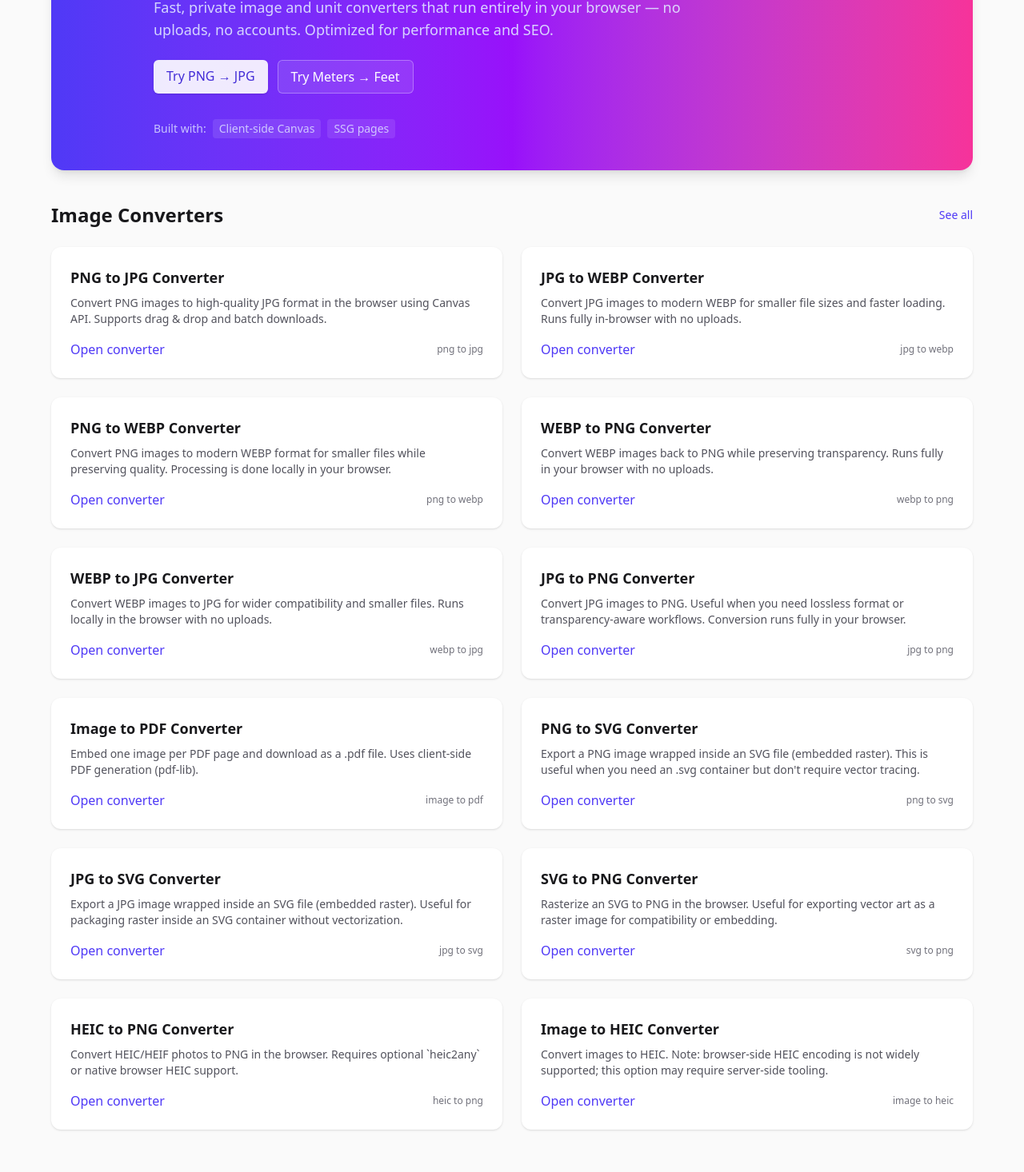
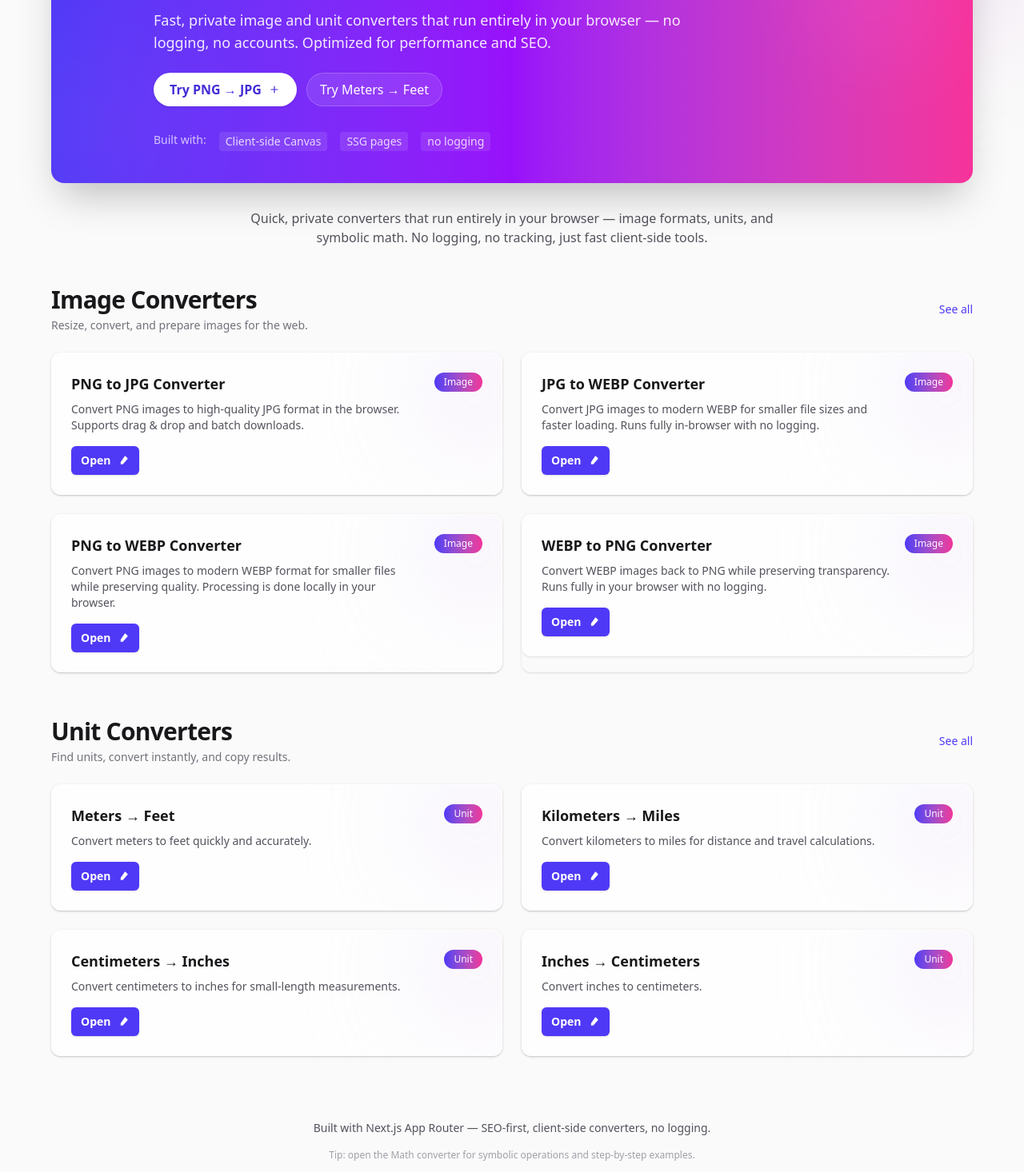
Before and after one commit to SupunCharuka/onlineconvertkit, a Next.js app: page / in a window 1280 px wide. Shown: the part 242-1708 px from the top of the page at 80% size. Built offline with nearby package versions, Linux system fonts and the light colour scheme.

Commit message:
Refactor descriptions and UI elements across converters for improved clarity and consistency

```diff
--- a/app/image-converter/[slug]/page.tsx
+++ b/app/image-converter/[slug]/page.tsx
@@ -37,7 +37,7 @@ export default async function Page({ params }: { params: Params | Promise<Params
 
   const faqs = [
     { question: `Is ${converter.name} free to use?`, answer: `Yes — ${converter.name} runs in your browser and is free to use.` },
-    { question: `Do files leave my device?`, answer: `No. All processing happens locally in your browser with no uploads.` },
+    { question: `Do files leave my device?`, answer: `No. All processing happens locally in your browser with no logging.` },
   ];
 
   return (
--- a/app/image-converter/page.tsx
+++ b/app/image-converter/page.tsx
@@ -4,11 +4,11 @@ import { imageConverters } from "../../data/imageConverters";
 
 export default function ImageIndexPage() {
   return (
-    <main className="min-h-screen bg-gradient-to-b from-white to-zinc-50 dark:from-black dark:to-zinc-900 py-12 px-6">
+    <main className="min-h-screen bg-zinc-50 dark:bg-black py-12 px-6">
       <div className="mx-auto max-w-6xl">
         <header className="mb-8 text-center">
           <h1 className="text-4xl sm:text-5xl font-bold text-zinc-900 dark:text-zinc-50">Image Converters</h1>
-          <p className="mt-3 max-w-2xl mx-auto text-sm text-zinc-600 dark:text-zinc-400">Convert and optimize images directly in your browser — no uploads required. Fast, private, and lightweight.</p>
+          <p className="mt-3 max-w-2xl mx-auto text-sm text-zinc-600 dark:text-zinc-400">Convert and optimize images directly in your browser — no logging required. Fast, private, and lightweight.</p>
         </header>
 
         <div className="grid grid-cols-1 sm:grid-cols-2 lg:grid-cols-3 gap-6">
--- a/app/math/page.tsx
+++ b/app/math/page.tsx
@@ -9,7 +9,7 @@ export const metadata = {
 
 export default function MathPage() {
   return (
-    <main className="min-h-screen bg-gradient-to-b from-white to-zinc-50 dark:from-black dark:to-zinc-900 py-12 px-6">
+    <main className="min-h-screen bg-zinc-50 dark:bg-black py-12 px-6">
       <div className="mx-auto max-w-4xl">
         <header className="mb-8 text-center">
           <h1 className="text-4xl sm:text-5xl font-bold text-zinc-900 dark:text-zinc-50">Math Converter</h1>
--- a/app/page.tsx
+++ b/app/page.tsx
@@ -6,36 +6,56 @@ import ConverterCard from "../components/ConverterCard";
 
 export default function Home() {
   return (
-    <main className="min-h-screen bg-zinc-50 dark:bg-black py-12 px-6">
-      <div className="mx-auto max-w-6xl">
+    <main className="min-h-screen bg-zinc-50 dark:bg-black py-16 px-6">
+      <div className="mx-auto max-w-6xl relative">
+        {/* decorative blob */}
+        <div className="pointer-events-none hidden md:block absolute -right-20 -top-20 w-64 h-64 bg-gradient-to-br from-indigo-200 to-pink-200 opacity-40 blur-3xl rounded-full mix-blend-multiply dark:from-indigo-900 dark:to-pink-800 dark:opacity-20" />
+
         <Hero />
 
-        <section className="mt-10">
+        <div className="mt-8 text-center max-w-2xl mx-auto">
+          <p className="text-zinc-600 dark:text-zinc-300">Quick, private converters that run entirely in your browser — image formats, units, and symbolic math. No logging, no tracking, just fast client-side tools.</p>
+        </div>
+
+        <section className="mt-12">
           <div className="flex items-center justify-between">
-            <h2 className="text-2xl font-semibold">Image Converters</h2>
-            <Link href="/image-converter" className="text-sm text-indigo-600">See all</Link>
+            <div>
+              <h2 className="text-3xl font-bold tracking-tight">Image Converters</h2>
+              <p className="text-sm text-zinc-500 mt-1">Resize, convert, and prepare images for the web.</p>
+            </div>
+            <Link href="/image-converter" className="text-sm text-indigo-600 font-medium">See all</Link>
           </div>
+
           <div className="mt-6 grid grid-cols-1 sm:grid-cols-2 gap-6">
-            {imageConverters.map((c) => (
-              <ConverterCard key={c.slug} converter={c} kind="image" />
+            {imageConverters.slice(0, 4).map((c) => (
+              <div key={c.slug} className="transform-gpu hover:scale-[1.02] transition-shadow transition-transform shadow-sm hover:shadow-lg rounded-xl">
+                <ConverterCard converter={c} kind="image" />
+              </div>
             ))}
           </div>
         </section>
 
-        <section className="mt-12">
+        <section className="mt-14">
           <div className="flex items-center justify-between">
-            <h2 className="text-2xl font-semibold">Unit Converters</h2>
-            <Link href="/unit-converter" className="text-sm text-indigo-600">See all</Link>
+            <div>
+              <h2 className="text-3xl font-bold tracking-tight">Unit Converters</h2>
+              <p className="text-sm text-zinc-500 mt-1">Find units, convert instantly, and copy results.</p>
+            </div>
+            <Link href="/unit-converter" className="text-sm text-indigo-600 font-medium">See all</Link>
           </div>
+
           <div className="mt-6 grid grid-cols-1 sm:grid-cols-2 gap-6">
-            {unitConverters.map((c) => (
-              <ConverterCard key={c.slug} converter={c} kind="unit" />
+            {unitConverters.slice(0, 4).map((c) => (
+              <div key={c.slug} className="transform-gpu hover:scale-[1.02] transition-shadow transition-transform shadow-sm hover:shadow-lg rounded-xl">
+                <ConverterCard converter={c} kind="unit" />
+              </div>
             ))}
           </div>
         </section>
 
-        <footer className="mt-16 text-center text-sm text-zinc-500">
-          Built with Next.js App Router — SEO-first, client-side conversions, and no uploads.
+        <footer className="mt-20 text-center">
+          <div className="text-sm text-zinc-600 dark:text-zinc-400">Built with Next.js App Router — SEO-first, client-side converters, no logging.</div>
+          <div className="mt-4 text-xs text-zinc-400">Tip: open the Math converter for symbolic operations and step-by-step examples.</div>
         </footer>
       </div>
     </main>
--- a/components/ConverterCard.tsx
+++ b/components/ConverterCard.tsx
@@ -7,14 +7,33 @@ type Props = { converter: ImageConverter | UnitConverter; kind: "image" | "unit"
 
 export default function ConverterCard({ converter, kind }: Props) {
   return (
-    <article className="group bg-white dark:bg-zinc-900 rounded-xl p-6 shadow-sm hover:shadow-md transition-shadow">
-      <h3 className="text-lg font-semibold text-zinc-900 dark:text-zinc-50">{converter.name}</h3>
-      <p className="mt-2 text-sm text-zinc-600 dark:text-zinc-300">{converter.description}</p>
+    <article className="group relative overflow-hidden rounded-xl p-6 bg-white/70 dark:bg-zinc-900/60 backdrop-blur-sm border border-transparent hover:border-zinc-200 dark:hover:border-zinc-700 shadow-sm hover:shadow-lg transition transform-gpu hover:-translate-y-0.5">
+      <div className="absolute -top-6 -right-10 w-36 h-36 bg-gradient-to-br from-indigo-200 to-pink-200 opacity-30 rounded-full blur-3xl pointer-events-none mix-blend-multiply dark:from-indigo-900 dark:to-pink-800 dark:opacity-10" />
+
+      <div className="flex items-start justify-between">
+        <div>
+          <h3 className="text-lg font-semibold text-zinc-900 dark:text-zinc-50">{converter.name}</h3>
+          <p className="mt-2 text-sm text-zinc-600 dark:text-zinc-300 max-w-xl">{converter.description}</p>
+        </div>
+        <div className="ml-4 flex-shrink-0">
+          <div className="px-3 py-1 rounded-full bg-gradient-to-r from-indigo-600 to-pink-500 text-white text-xs font-medium">{kind === 'image' ? 'Image' : 'Unit'}</div>
+        </div>
+      </div>
+
       <div className="mt-4 flex items-center justify-between">
-        <Link href={`/${kind}-converter/${converter.slug}`} className="text-indigo-600 hover:underline font-medium">
-          Open converter
+        <Link href={`/${kind}-converter/${converter.slug}`} className="inline-flex items-center gap-2 bg-indigo-600 text-white px-3 py-2 rounded-md text-sm font-semibold shadow hover:scale-[1.02] transition-transform">
+          Open
+          <svg xmlns="http://www.w3.org/2000/svg" className="h-4 w-4" viewBox="0 0 20 20" fill="currentColor" aria-hidden>
+            <path fillRule="evenodd" d="M12.293 3.293a1 1 0 011.414 0l3 3a1 1 0 010 1.414L9.414 16H6v-3.414L12.293 3.293z" clipRule="evenodd" />
+          </svg>
         </Link>
-        <div className="text-xs text-zinc-500">{converter.keywords?.[0] ?? converter.from + " → " + converter.to}</div>
+
+        <div className="text-xs text-zinc-500 flex items-center gap-2 hidden">
+          {converter.keywords?.slice(0,3).map((k) => (
+            <span key={k} className="px-2 py-0.5 rounded bg-zinc-100 dark:bg-zinc-800 text-xs">{k}</span>
+          ))}
+          {!converter.keywords && <span className="px-2 py-0.5 rounded bg-zinc-100 dark:bg-zinc-800 text-xs">{converter.from} → {converter.to}</span>}
+        </div>
       </div>
     </article>
   );
--- a/components/Hero.tsx
+++ b/components/Hero.tsx
@@ -3,24 +3,31 @@ import Link from "next/link";
 
 export default function Hero() {
   return (
-    <header className="relative overflow-hidden rounded-2xl bg-gradient-to-r from-indigo-600 via-purple-600 to-pink-500 text-white p-10 shadow-lg">
-      <div className="max-w-4xl mx-auto">
+    <header className="relative overflow-hidden rounded-2xl bg-gradient-to-r from-indigo-600 via-purple-600 to-pink-500 text-white p-10 shadow-2xl">
+      <div className="absolute -left-20 -bottom-10 w-56 h-56 bg-white/10 blur-3xl rounded-full mix-blend-overlay pointer-events-none" />
+      <div className="absolute right-6 top-0 w-48 h-48 bg-white/10 blur-2xl rounded-full mix-blend-overlay pointer-events-none" />
+
+      <div className="max-w-4xl mx-auto relative z-10">
         <h1 className="text-4xl sm:text-5xl font-extrabold leading-tight">All-in-one Converter</h1>
-        <p className="mt-4 text-lg text-indigo-100/90 max-w-2xl">Fast, private image and unit converters that run entirely in your browser — no uploads, no accounts. Optimized for performance and SEO.</p>
+        <p className="mt-4 text-lg text-white/90 max-w-2xl">Fast, private image and unit converters that run entirely in your browser — no logging, no accounts. Optimized for performance and SEO.</p>
 
         <div className="mt-6 flex flex-wrap gap-3">
-          <Link href="/image-converter/png-to-jpg" className="inline-block rounded-md bg-white/90 text-indigo-700 px-4 py-2 font-medium shadow hover:bg-white">
+          <Link href="/image-converter/png-to-jpg" className="inline-flex items-center gap-2 rounded-full bg-white text-indigo-700 px-5 py-2 font-semibold shadow hover:scale-[1.02] transition-transform">
             Try PNG → JPG
+            <svg xmlns="http://www.w3.org/2000/svg" className="h-4 w-4" viewBox="0 0 20 20" fill="currentColor" aria-hidden>
+              <path d="M10 5v10m5-5H5" stroke="currentColor" strokeWidth="1.5" strokeLinecap="round" strokeLinejoin="round" />
+            </svg>
           </Link>
-          <Link href="/unit-converter/meters-to-feet" className="inline-block rounded-md bg-white/10 border border-white/30 text-white px-4 py-2 font-medium hover:bg-white/20">
+          <Link href="/unit-converter/meters-to-feet" className="inline-flex items-center gap-2 rounded-full bg-white/10 border border-white/20 text-white px-4 py-2 font-medium hover:bg-white/20 transition">
             Try Meters → Feet
           </Link>
         </div>
 
-        <div className="mt-8 text-sm text-indigo-100/80">
-          <span className="mr-2">Built with:</span>
+        <div className="mt-8 text-sm text-white/80 flex flex-wrap gap-2">
+          <span className="mr-2 font-medium opacity-90">Built with:</span>
           <span className="inline-block bg-white/10 px-2 py-0.5 rounded">Client-side Canvas</span>
           <span className="inline-block bg-white/10 px-2 py-0.5 rounded ml-2">SSG pages</span>
+          <span className="inline-block bg-white/10 px-2 py-0.5 rounded ml-2">no logging</span>
         </div>
       </div>
     </header>
--- a/components/SeoContent.tsx
+++ b/components/SeoContent.tsx
@@ -70,7 +70,7 @@ export function generateLongSeoContent(converter: AnyConverter) {
   const variants = [
     `The converter is built to handle everyday workflows and can be used as part of a content production process.`,
     `Because it runs locally it is fast and responsive.`,
-    `No sign-up, no uploads — just instant conversion in your browser.`,
+    `No sign-up, no logging — just instant conversion in your browser.`,
     `Ideal for web professionals and casual users alike.`,
   ];
 
@@ -83,7 +83,7 @@ export function generateLongSeoContent(converter: AnyConverter) {
 }
 
 export function generateMetaDescription(converter: AnyConverter) {
-  return `${converter.name} — Convert ${converter.from} to ${converter.to} instantly in your browser. Fast, private, no uploads.`;
+  return `${converter.name} — Convert ${converter.from} to ${converter.to} instantly in your browser. Fast, private, no logging.`;
 }
 
 export default function SeoContent({ converter }: { converter: AnyConverter }) {
--- a/data/imageConverters.ts
+++ b/data/imageConverters.ts
@@ -15,7 +15,7 @@ export const imageConverters: ImageConverter[] = [
     from: "PNG",
     to: "JPG",
     description:
-      "Convert PNG images to high-quality JPG format in the browser using Canvas API. Supports drag & drop and batch downloads.",
+      "Convert PNG images to high-quality JPG format in the browser. Supports drag & drop and batch downloads.",
     keywords: ["png to jpg", "convert png to jpg", "png jpg converter"],
     related: ["jpg-to-webp"],
   },
@@ -25,7 +25,7 @@ export const imageConverters: ImageConverter[] = [
     from: "JPG",
     to: "WEBP",
     description:
-      "Convert JPG images to modern WEBP for smaller file sizes and faster loading. Runs fully in-browser with no uploads.",
+      "Convert JPG images to modern WEBP for smaller file sizes and faster loading. Runs fully in-browser with no logging.",
     keywords: ["jpg to webp", "convert jpg to webp", "jpg webp converter"],
     related: ["png-to-jpg"],
   },
@@ -45,7 +45,7 @@ export const imageConverters: ImageConverter[] = [
     from: "WEBP",
     to: "PNG",
     description:
-      "Convert WEBP images back to PNG while preserving transparency. Runs fully in your browser with no uploads.",
+      "Convert WEBP images back to PNG while preserving transparency. Runs fully in your browser with no logging.",
     keywords: ["webp to png", "convert webp to png", "webp png converter"],
     related: ["png-to-webp", "webp-to-jpg"],
   },
@@ -55,7 +55,7 @@ export const imageConverters: ImageConverter[] = [
     from: "WEBP",
     to: "JPG",
     description:
-      "Convert WEBP images to JPG for wider compatibility and smaller files. Runs locally in the browser with no uploads.",
+      "Convert WEBP images to JPG for wider compatibility and smaller files. Runs locally in the browser with no logging.",
     keywords: ["webp to jpg", "convert webp to jpg", "webp jpg converter"],
     related: ["jpg-to-webp", "webp-to-png"],
   },
```
